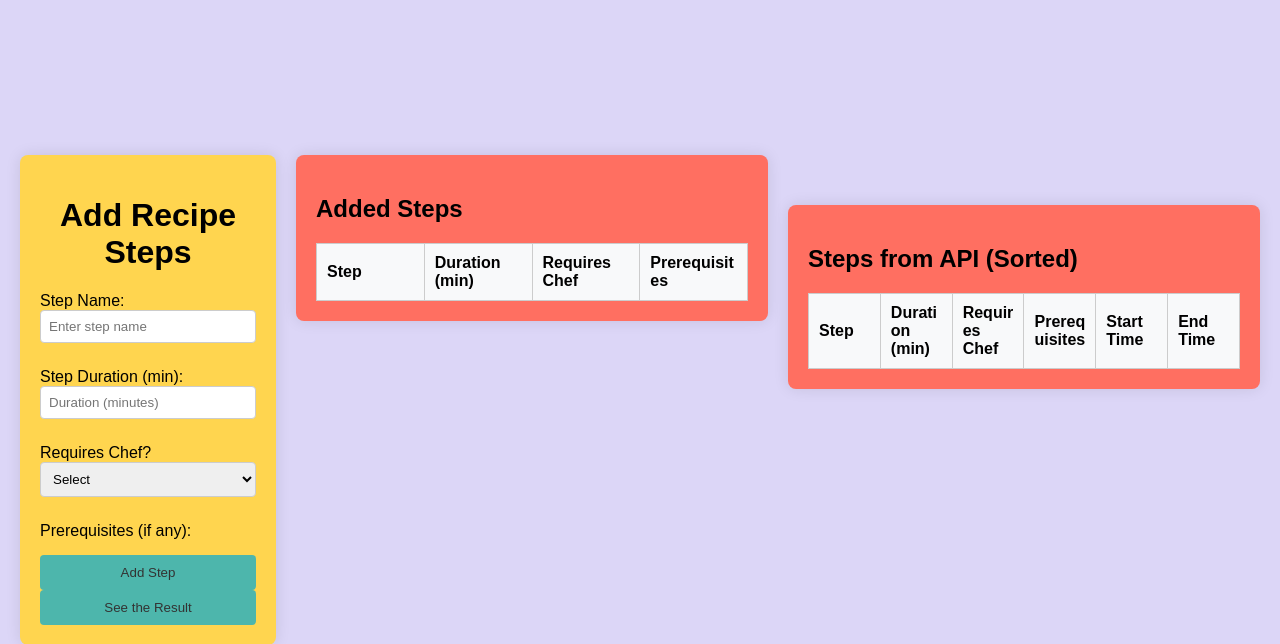
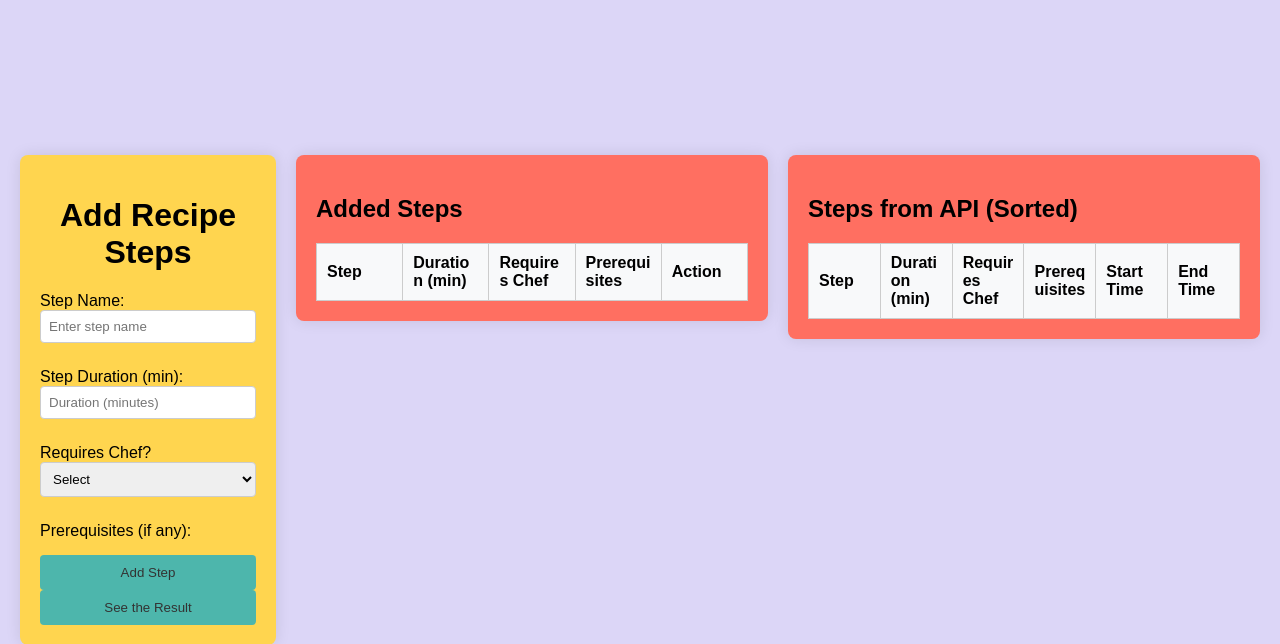
Before and after one commit to HamzaKiziltoprak/recipe-project, a Django app: page / in a window 1280 px wide. Shown: the top 644 px of the page. Run offline with Django 5.2, Linux system fonts and the light colour scheme; lists and menus that the app fills with data are empty.

Commit message:
Add files via upload

```diff
--- a/recipe_optimizer/templates/api/index.html
+++ b/recipe_optimizer/templates/api/index.html
@@ -6,6 +6,7 @@
     <title>Recipe Steps Saving</title>
     {% load static %}
     <link rel="stylesheet" href = "{% static 'css/styles.css' %}">
+    <link rel="icon" href="https://img.icons8.com/ios/452/chef.png" type="image/png">
 </head>
 <body>
     <div class="page-container">
@@ -38,6 +39,7 @@
 
             <button onclick="addStep()">Add Step</button>
             <button onclick="submitAndShowResult()">See the Result</button>
+
         </div>
 
         <div class="table-container">
@@ -49,13 +51,14 @@
                         <th>Duration (min)</th>
                         <th>Requires Chef</th>
                         <th>Prerequisites</th>
+                        <th>Action</th>
                     </tr>
                 </thead>
                 <tbody id="stepsBody"></tbody>
             </table>
         </div>
 
-        <div class="table-container" style="margin-top: 50px;">
+        <div class="table-container">
             <h2>Steps from API (Sorted)</h2>
             <table id="apiStepsTable">
                 <thead>
```
